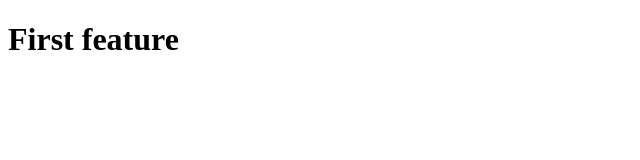
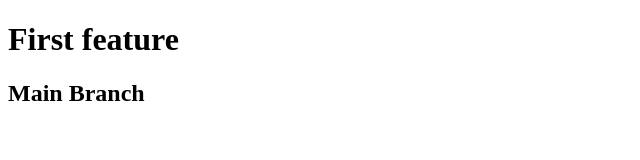
Before and after one commit to Pratikwalekar/css-project, a plain HTML site: page index.html in a window 1280 px wide. Shown: the whole page, without its empty margins (0-640 px from the left). Drawn offline with Linux system fonts and the light colour scheme.

Commit message:
creating confilcts

```diff
--- a/index.html
+++ b/index.html
@@ -7,5 +7,6 @@
 </head>
 <body>
     <h1>First feature</h1>
+    <h2>Main Branch</h2>
 </body>
 </html>
```
